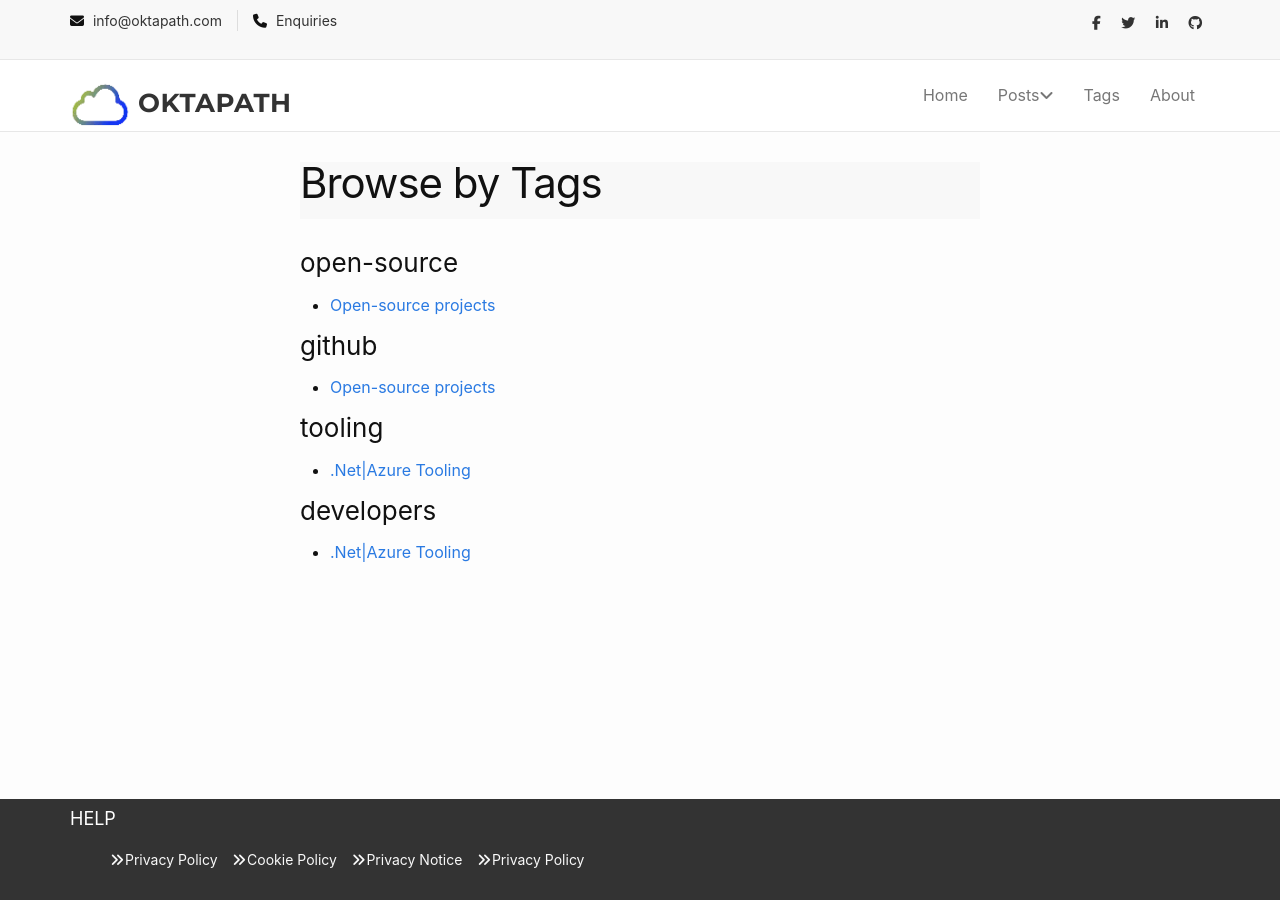
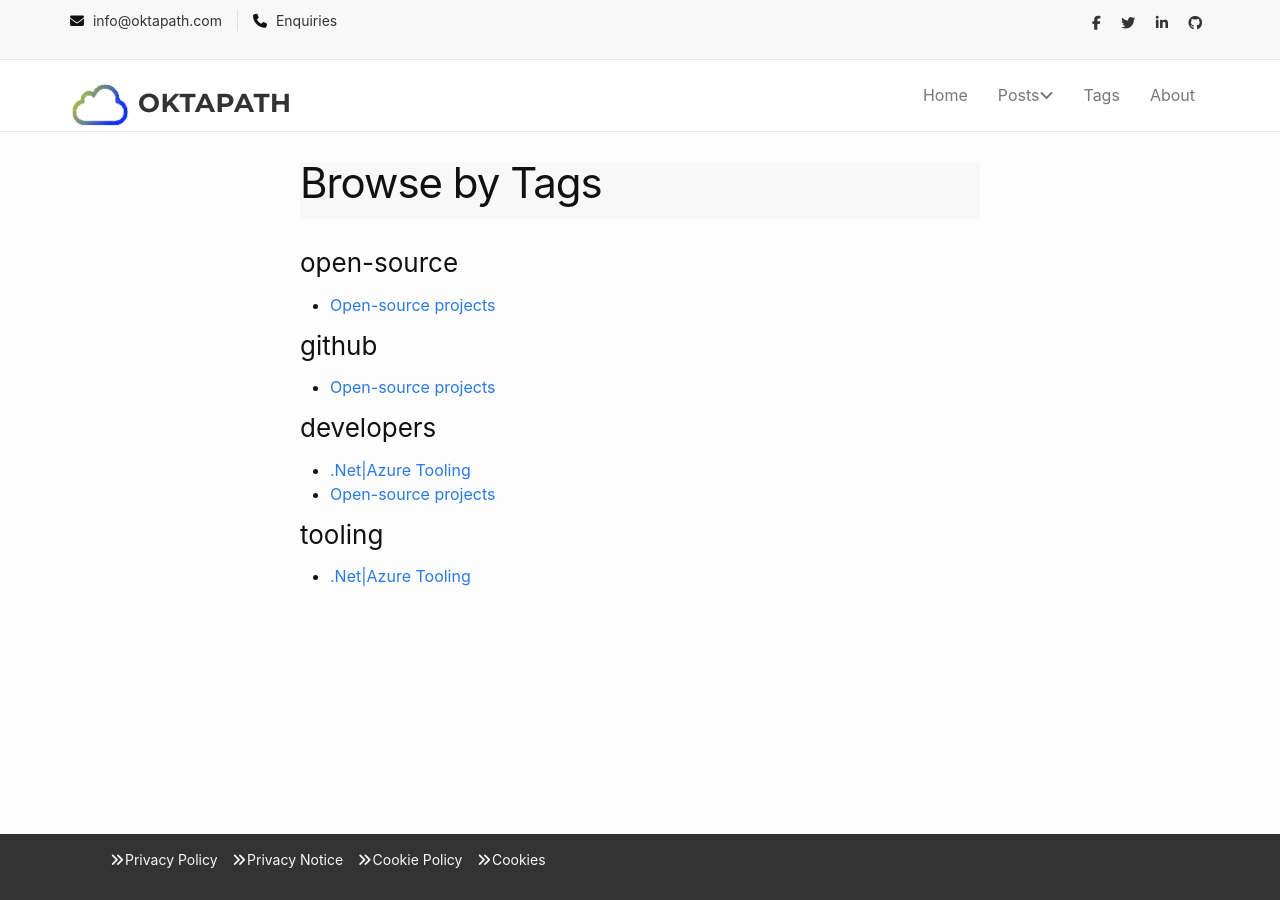
Before and after one commit to oktapath/oktapath.github.io, a Jekyll site: the page built from tags.markdown, in a window 1280 px wide. Built offline with Jekyll 4.4.1, drawn with Linux system fonts in a browser that asks for light colours; nearby versions of some CDN libraries.

Commit message:
footer links

```diff
--- a/_includes/footer.html
+++ b/_includes/footer.html
@@ -8,55 +8,14 @@
               <div class="row">
                 <div class="col-lg-12 col-md-12 col-sm-12">
                   <div class="mu-footer-widget">
-                    <h4>Help</h4>
                     <ul>
                       <li style="display:inline;padding-left:10px;"><a href="{{ "/legal/privacypolicy.html" | absolute_url }}">Privacy Policy</a></li>
+                      <li style="display:inline;padding-left:10px;"><a href="{{ "/legal/privacynotice.html" | absolute_url }}">Privacy Notice</a></li>
                       <li style="display:inline;padding-left:10px;"><a href="{{ "/legal/cookiepolicy.html" | absolute_url }}">Cookie Policy</a></li>
-                      <li style="display:inline;padding-left:10px;"><a href="{{ "/legal/privacynotice.html" | absolute_url }}">Privacy Notice</a></li>
-                      <li style="display:inline;padding-left:10px;"><a href="{{ "/legal/cookie.html" | absolute_url }}">Privacy Policy</a></li>
+                      <li style="display:inline;padding-left:10px;"><a href="{{ "/legal/cookie.html" | absolute_url }}">Cookies</a></li>
                     </ul>
                   </div>
                 </div>
               </div>
             </div>
-
-  </footer>
-<!-- End footer -->
-
-<!--
-<footer class="site-footer h-card">
-  <data class="u-url" href="{{ "/" | relative_url }}"></data>
-
-  <div class="wrapper">
-
-    <h2 class="footer-heading">{{ site.title | escape }}</h2>
-
-    <div class="footer-col-wrapper">
-      <div class="footer-col footer-col-1">
-        <ul class="contact-list">
-          <li class="p-name">
-            {%- if site.author -%}
-              {{ site.author | escape }}
-            {%- else -%}
-              {{ site.title | escape }}
-            {%- endif -%}
-            </li>
-            {%- if site.email -%}
-            <li><a class="u-email" href="mailto:{{ site.email }}">{{ site.email }}</a></li>
-            {%- endif -%}
-        </ul>
-      </div>
-
-      <div class="footer-col footer-col-2">
-        {%- include social.html -%}
-      </div>
-
-      <div class="footer-col footer-col-3">
-        <p>{{- site.description | escape -}}</p>
-      </div>
-    </div>
-
-  </div>
-<h1>hugh is mad</h1>
-</footer>
- -->
+      </footer>
--- a/_posts/2020-08-02-open-source.markdown
+++ b/_posts/2020-08-02-open-source.markdown
@@ -4,7 +4,7 @@ title:  "Open-source projects"
 date:   2020-08-02 14:00:00 +0000
 categories: code opensource open-source
 author: hughM
-tags: open-source github
+tags: open-source github developers
 ---
 {% assign author = site.data.people[page.author] %}
 <a rel="author"
```
Also changed, not shown: _includes/header.html (+0 -27 lines).
